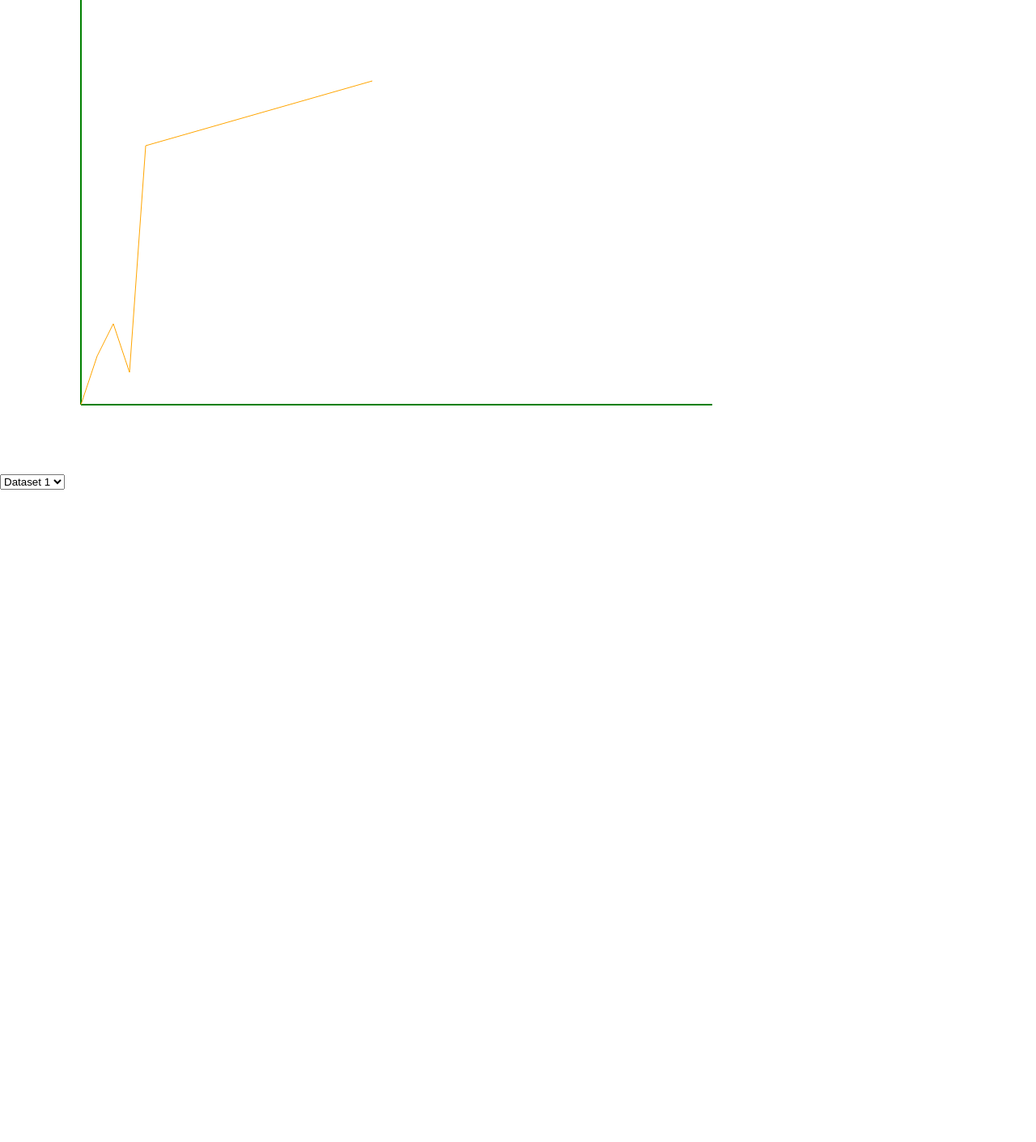
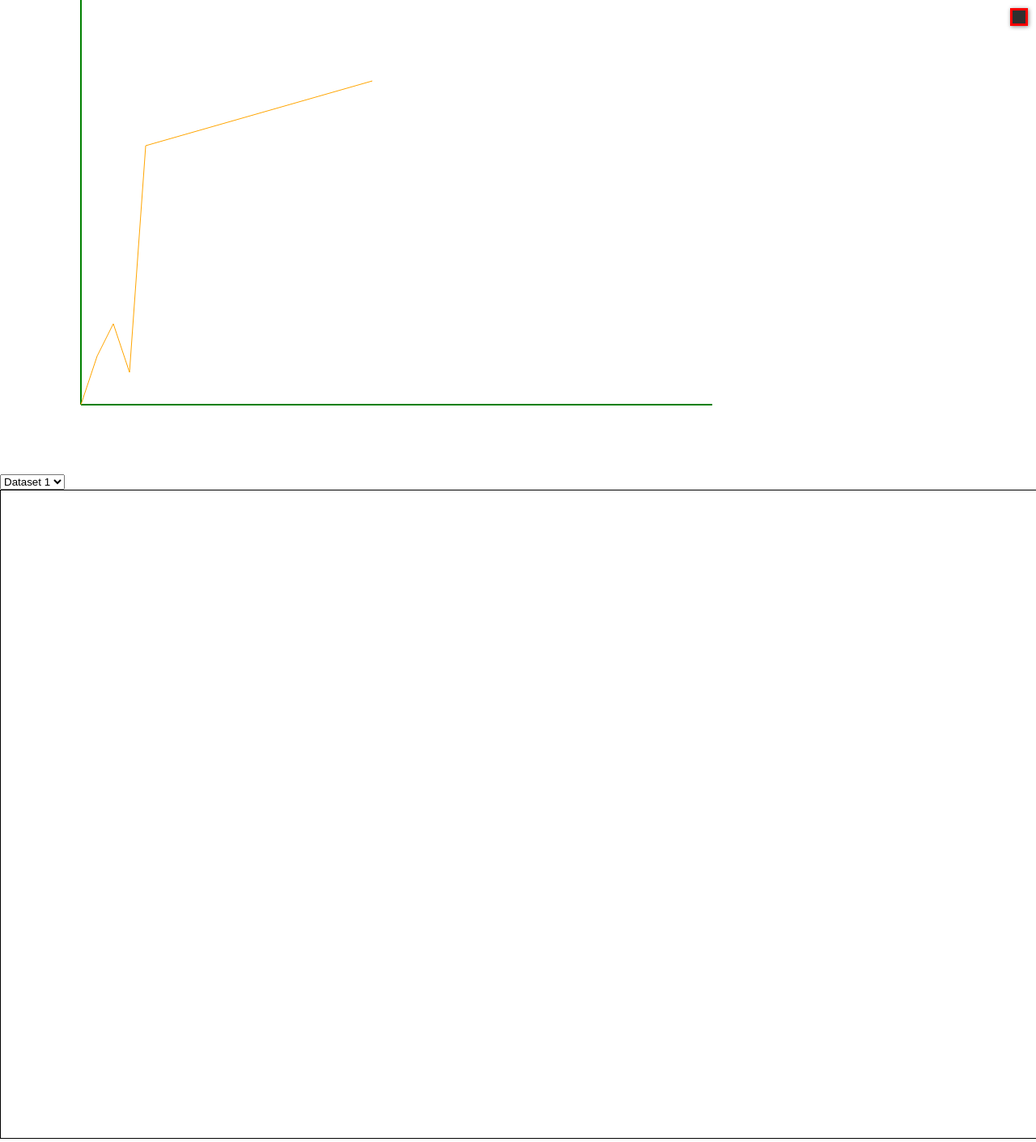
Before and after one commit to ThisisGurwinder/realtimeboard, a React (Create React App) app in the folder prototypes/whiteboard/version01/whiteboard/: page / in a window 1280 px wide. Shown: the whole page at 81% size. Before the commit the page ends 800 px from the top, so only its background shows below. Built offline with nearby package versions, Linux system fonts and the light colour scheme.

Commit message:
added new file whiteboard

```diff
--- a/prototypes/whiteboard/version01/whiteboard/src/App.js
+++ b/prototypes/whiteboard/version01/whiteboard/src/App.js
@@ -2,6 +2,7 @@ import React, { Component } from "react";
 import logo from "./logo.svg";
 import "./App.css";
 import Graph from "./components/graph.js";
+import RainbowCanvas from "./samples/rainbow_canvas.js";
 
 export default class App extends React.Component {
   state = {dataSetIndex: 0}
@@ -29,6 +30,7 @@ export default class App extends React.Component {
         </select>
 
         <Graph data={this.props.datasets[this.state.dataSetIndex]} />
+    		<RainbowCanvas fullscreen={true} width="500" height="500" />
       </div>
     );
   }
--- /dev/null
+++ b/prototypes/whiteboard/version01/whiteboard/src/samples/rainbow_canvas.js
@@ -0,0 +1,323 @@
+import React from "react";
+
+class RainbowCanvas extends React.Component {
+	constructor(props) {
+		super(props),
+		this.state = {
+			isDrawing: false,
+			lastX: 0,
+			lastY: 0,
+			hue: 1,
+			direction: true,
+			controlDisplay: "none",
+			controlLeft: "100%",
+			customColor: false,
+			color: "#000000",
+			customStroke: false,
+			maxWidth: 100,
+			minWidth: 5
+		},
+		this.draw = this.draw.bind(this),
+		this.handleWidth = this.handleWidth.bind(this),
+		this.toggleControls = this.toggleControls.bind(this),
+		this.handleInputChange = this.handleInputChange.bind(this)
+	}
+
+	canvas() {
+		return document.querySelector("#draw");
+	}
+
+	ctx() {
+		return this.canvas().getContext("2d");
+	}
+
+	componentDidMount() {
+		const canvas = this.canvas();
+		const ctx = this.ctx();
+		if(this.props.fullscreen === true) {
+			canvas.width = window.innerWidth;
+			canvas.height = window.innerHeight;
+		}
+
+		ctx.strokeStyle = "#BADA55";
+		ctx.lineJoin = "round";
+		ctx.lineCap = "round";
+		ctx.lineWidth = Number(this.state.minWidth) + 1;
+	}
+
+	draw(e) {
+		const ctx = this.ctx();
+		let hue = this.state.hue;
+
+		if(this.state.isDrawing) {
+			if(this.state.color && this.state.customColor) {
+				ctx.strokeStyle = this.state.color;
+			} else {
+				ctx.strokeStyle = `hsl(${this.state.hue}), 100%, 50%)`;
+			}
+			ctx.beginPath();
+			ctx.moveTo(this.state.lastX, this.state.lastY);
+			ctx.lineTo(e.nativeEvent.offsetX, e.nativeEvent.offsetY);
+			ctx.stroke();
+			hue++;
+			if(hue >= 360)
+				hue=1;
+			this.setState({
+				hue: hue,
+				lastX: e.nativeEvent.offsetX,
+				lastY: e.nativeEvent.offsetY
+			})
+			if(!this.state.customStroke)
+				this.handleWidth(e);
+		}
+	}
+
+	handleWidth(e) {
+		const ctx = this.canvas().getContext("2d");
+		let nextState = this.state.direction;
+		if((ctx.lineWidth >= this.state.maxWidth && this.state.direction === true)
+				|| (ctx.lineWidth <= this.state.minWidth && this.state.direction === false)) {
+
+			nextState = !this.state.direction;
+			this.setState({
+				direction: nextState
+			})
+		}
+
+		nextState ?
+			ctx.lineWidth++
+			: ctx.lineWidth--;
+	}
+
+	toggleControls() {
+		let onScreen = this.state.controlLeft;
+	 	let display = this.state.controlDisplay;
+		const fade = () => {
+			onScreen === "0%" ? (
+				this.setState({controlLeft: "100%"})
+			) : (
+				this.setState({controlLeft: "0%"})
+			)
+		}
+
+		if((display === "none" && onScreen === "100%")
+				|| (display === "block" && onScreen === "0%")) {
+
+			if(display === "none") {
+				this.setState({
+					controlDisplay: "block"
+				});
+				setTimeout(() => fade(), 0);
+			} else {
+				fade();
+				setTimeout(() => this.setState({
+					controlDisplay: "none"
+				}), 500)
+		  }
+		}
+	}
+
+	handleInputChange(event) {
+		const target = event.target;
+		const value = target.type === "checkbox" ? target.checked : target.value;
+		const name = target.name;
+
+		this.setState({
+			[name]: value
+		})
+
+		if(name === "minWidth" || name === "maxWidth") {
+			this.ctx().lineWidth = Number(this.state.minWidth)+1;
+			console.log(`Priting Ctx => LineWidth (${this.ctx().lineWidth})`);
+		}
+
+		if(name === "customeStroke" && value === true) {
+			this.ctx().lineWidth = this.state.minWidth;
+		} else if (name === "customeStroke" && value === false) {
+			this.ctx().lineWidth = Number(this.state.minWidth)+1;
+		}
+	}
+
+	render() {
+		const canvasStyle = {
+			border: "1px solid black"
+		}
+
+		return (
+			<div>
+				<canvas id="draw" width={this.props.width} height={this.props.height} onMouseMove={this.draw}
+				onMouseDown={(e) => {
+					this.setState({
+						isDrawing: true,
+						lastX: e.nativeEvent.offsetX,
+						lastY: e.nativeEvent.offsetY
+					})
+				}} onMouseUp = {
+					() => this.setState({ isDrawing : false})
+				} onMouseOut = {
+					() => this.setState({ isDrawing : false})
+				} style={canvasStyle}/>
+
+				<Controls left={this.state.controlLeft}
+									display={this.state.controlDisplay}
+									canvas={this.canvas}
+									ctx={this.ctx}
+									color={this.state.color}
+									customColor={this.state.customColor}
+									handleInputChange={this.handleInputChange}
+									maxWidth={this.state.maxWidth}
+									minWidth={this.state.minWidth}
+									fixedWidth={this.state.customStroke}/>
+
+				<ButtonOptions onClick={this.toggleControls} />
+			</div>
+		)
+	}
+}
+
+function ButtonOptions (props) {
+	const buttonStyle = {
+		textAlign: "center",
+		position: "absolute",
+		right: "10px",
+		top: "10px",
+		cursor: "pointer",
+		padding: "8px",
+		color: "white",
+		backgroundColor: "rgb(47, 47, 47)",
+		border: "3px solid red",
+		boxShadow: "1px 1px 5px rgba(0, 0, 0, 0.47)"
+	}
+
+	return (
+		<div onClick={props.onClick} style={buttonStyle}>
+			<i className="fa fa-cogs" aria-hidden="true"></i>
+		</div>
+	)
+}
+function ClearCanvas(props) {
+	const buttonStyle = {
+		display: "block",
+		float: "right",
+		border: "1px solid #840000",
+		backgroundColor: "#ff2929",
+		cursor: "pointer"
+	}
+
+	const clear = () => {
+		props.ctx().clearRect(0, 0, props.canvas().width, props.canvas().height)
+	}
+
+	return (
+		<button style={buttonStyle} onClick={clear}>
+			Clear Canvas
+		</button>
+	)
+}
+
+function ColorCheckbox(props) {
+	return (
+		<div>
+			<label>
+				<input name="customColor" type="checkbox" onChange={props.handleChange} value={props.checked} />
+					Custom Color
+			</label>
+		</div>
+	)
+}
+
+function ColorPicker(props) {
+	return (
+		<input name="color" type="color" onChange={props.handleChange} value={props.color} />
+	)
+}
+
+function StrokeCheckbox(props) {
+	return (
+		<div>
+			<label>  Fixed Stroke width </label>
+			<input name="customStrike" type="checkbox" onChange={props.handleChange} value={props.checked} />
+		</div>
+	)
+}
+
+function StrokeWidth(props) {
+	const strokeControlStyle = {
+		display: "flex",
+		flexDirection: "row"
+	}
+
+	const inputStyle = {
+		display: "block"
+	}
+
+	return (
+		<div style={strokeControlStyle}>
+			<label>
+			{props.fixedWidth ? "Fixed" : "min"} Stroke Width
+			<input style={inputStyle} name="minWidth" type="range"
+				onChange={props.handleChange} value={props.minWidth}
+				min="1" max="150" step="1"
+			/>
+			</label>
+			{!props.fixedWidth && (
+				<label>
+					max Stroke Width
+					<input style={inputStyle} name="maxWidth" type="range"
+						onChange={props.handleChange} value={props.maxWidth}
+						min="1" max="150" step="1"
+					/>
+				</label>
+			)}
+		</div>
+	)
+}
+
+function Controls (props) {
+	const container = {
+		position: "absolute",
+		right: "70px",
+		top: "0",
+		backgroundColor: "transparent",
+		width: "400px",
+		height: "150px",
+		overflow: "hidden",
+		borderRadius: "0 0 5px 5px",
+		display: `${props.display}`
+	}
+
+	const content ={
+		backgroundColor: "rgb(47, 47, 47)",
+		color: "white",
+		boxSizing: "border-box",
+		boxShadow: "rgba(0, 0, 0, 0.28) 0px 1px 2px 2px",
+		fontFamily: "sans-serif",
+		display: "flex",
+		flexDirection: "column",
+		justifyContent: "space-between",
+		width: "100%",
+		height: "100%",
+		padding: "10px",
+		borderRadius: "0 0 5px 5px",
+		position: "absolute",
+		left: `${props.left || 0}`,
+		transition: "0.5s cubic-bezier(0.22, 0.61, 0.36, 1)"
+	}
+
+	return (
+		<div style={container}>
+			<div style={content}>
+				<StrokeCheckbox checked={props.customWidth} handleChange={props.handleInputChange} />
+				<StrokeWidth minWidth={props.minWidth} maxWidth={props.maxWidth}
+						fixedWidth={props.fixedWidth} handleChange={props.handleInputChange} />
+				<ColorCheckbox checked={props.customColor} handleChange={props.handleInputChange}/>
+				{props.customColor &&
+					<ColorPicker color={props.color} handleChange={props.handleInputChange} />
+				}
+				<ClearCanvas ctx={props.ctx} canvas={props.canvas} />
+			</div>
+		</div>
+	)
+}
+
+export default RainbowCanvas;
```
